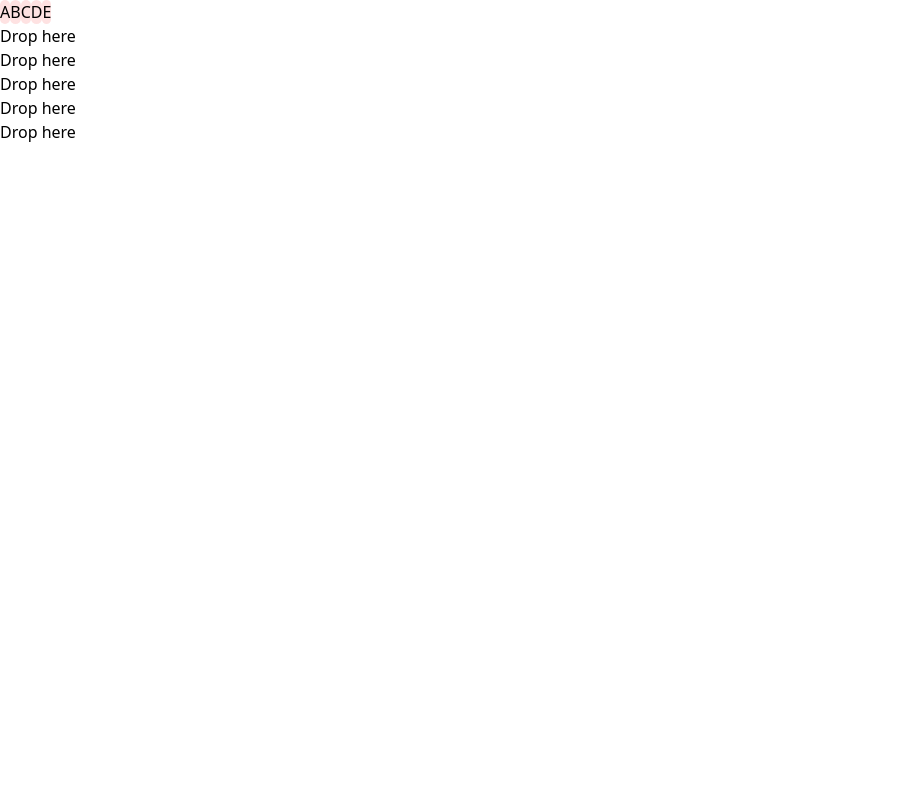
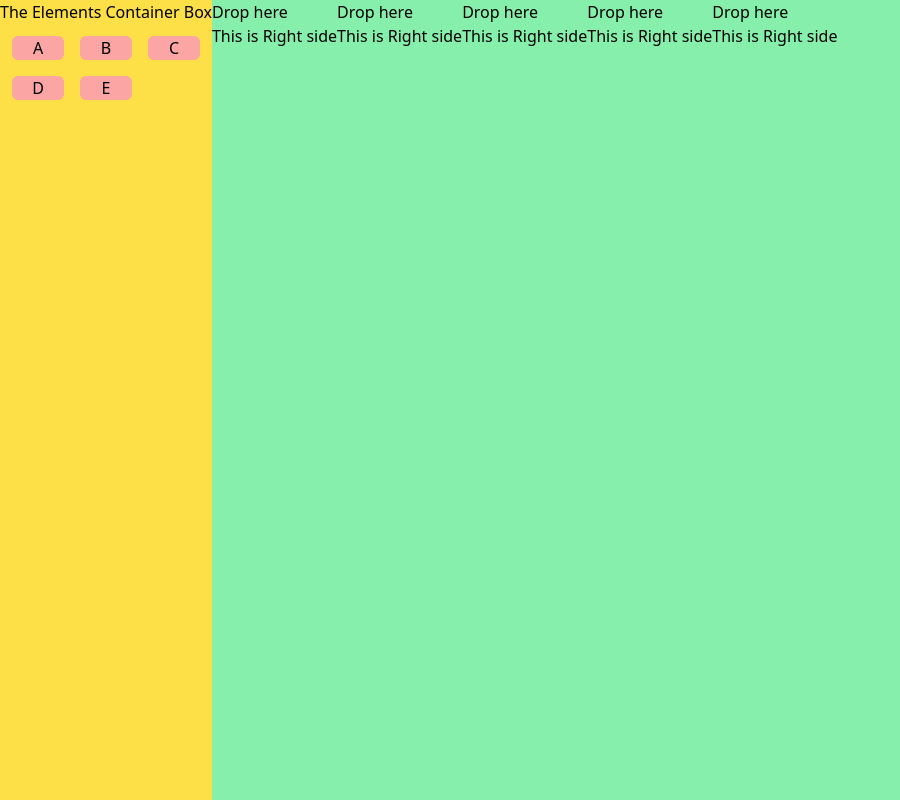
Before and after one commit to HaroonAsifMalik/iot_sample, a React (Create React App) app: page / in a window 1280 px wide. Shown: the whole page, without its empty margins (0-900 px from the left). Built offline with nearby package versions, Linux system fonts and the light colour scheme.

Commit message:
Dashboard DND Layout.

```diff
--- a/src/App.js
+++ b/src/App.js
@@ -2,7 +2,9 @@ import React, { useState } from "react";
 import { DndContext } from "@dnd-kit/core";
 import Elements from "./components/Elements";
 import Droppable from "./components/Droppable";
-import Draggable from "./components/Draggable";
+// import Draggable from "./components/Draggable";
+import ElementContainer from "./components/ElementContainer";
+import DropArea from "./components/DropArea";
 
 const testData = [
   { id: 1, text: "A" },
@@ -16,23 +18,22 @@ function App() {
   const [parent, setParent] = useState(null);
 
   return (
+    <div className="flex h-screen bg-green-300">
       <DndContext onDragEnd={handleDragEnd}>
-      {testData.map((element) => (
-        <Draggable key={element.id} id={element.id}>
-          <Elements text={element.text} />
-        </Draggable>
-      ))}
+        <ElementContainer testData={testData} />
 
         {testData.map((element) => (
           <Droppable key={element.id} id={element.id}>
             {parent === element.id ? (
-            <Elements text={element.text} />
+              <Elements text={element.text} id={element.id} />
             ) : (
               "Drop here"
             )}
+            <DropArea />
           </Droppable>
         ))}
       </DndContext>
+    </div>
   );
 
   function handleDragEnd(event) {
--- a/src/components/Draggable.js
+++ b/src/components/Draggable.js
@@ -11,7 +11,6 @@ export default function Draggable(props) {
       }
     : undefined;
 
-  // console.log(listeners);
   return (
     <button ref={setNodeRef} style={style} {...listeners} {...attributes}>
       {props.children}
--- a/src/components/DropArea.js
+++ b/src/components/DropArea.js
@@ -1,18 +1,9 @@
 import { DndContext } from "@dnd-kit/core";
 import React from "react";
-// import D from "./D";
-
-// import { useDroppable } from "@dnd-kit/core";
 import Droppable from "./Droppable";
 function DropArea() {
-  // const { isOver } = useDroppable({ id: "drop-area" });
-  // const dropAreaRef = React.useRef(null);
-
   return (
-    <div
-    // ref={dropAreaRef}
-    // className="bg-red-300 h-screen "
-    >
+    <div>
       <h1>This is Right side</h1>
     </div>
   );
--- a/src/components/ElementContainer.js
+++ b/src/components/ElementContainer.js
@@ -4,15 +4,13 @@ import { DndContext } from "@dnd-kit/core";
 
 function ElementContainer(props) {
   return (
-    <div className="bg-slate-100 h-screen">
+    <div className="bg-yellow-300 h-screen ">
       <h2 className="justify-center flex">The Elements Container Box</h2>
-      <div className="grid gap-4 grid-cols-3 p-1">
+      <div className="grid gap-4 grid-cols-3 p-3">
         {props.testData.map((element) => (
-          <DndContext>
-            <Draggable>
-              <Elements key={element.id} text={element.text} />
-            </Draggable>
-          </DndContext>
+          <Draggable key={element.id} id={element.id}>
+            <Elements text={element.text} />
+          </Draggable>
         ))}
       </div>
     </div>
--- a/src/components/Elements.js
+++ b/src/components/Elements.js
@@ -4,7 +4,7 @@ function Elements(props) {
   const { id, text } = props;
 
   return (
-    <div className="bg-red-100 justify-center flex rounded-md">
+    <div className="bg-red-300 justify-center flex rounded-md">
       <h1>
         {text}
         {id}
--- a/src/index.js
+++ b/src/index.js
@@ -3,14 +3,11 @@ import ReactDOM from "react-dom/client";
 import "./index.css";
 import App from "./App";
 import reportWebVitals from "./reportWebVitals";
-// import { DndContext } from "@dnd-kit/core";
 
 const root = ReactDOM.createRoot(document.getElementById("root"));
 root.render(
   <React.StrictMode>
-    {/* <DndContext> */}
     <App />
-    {/* </DndContext> */}
   </React.StrictMode>
 );
 
```
Lines whose indentation alone changed are shown as unchanged.
